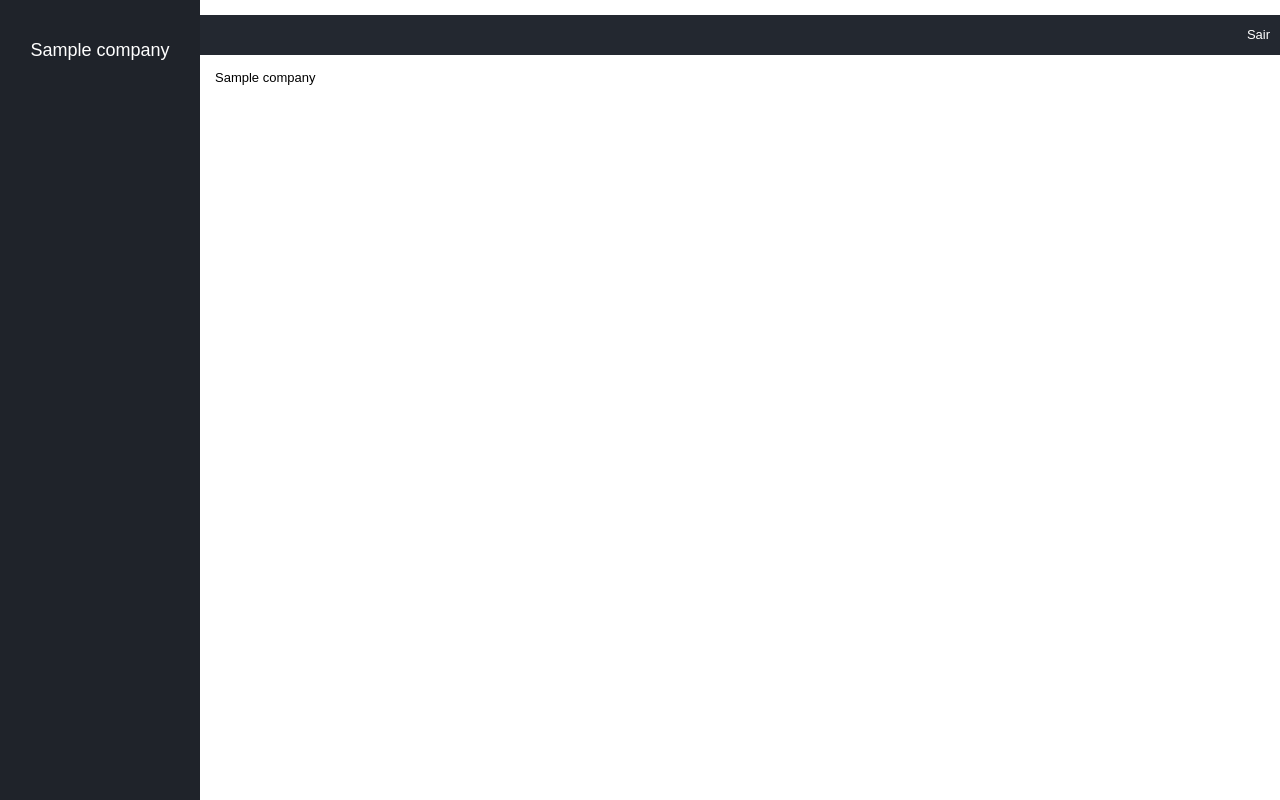
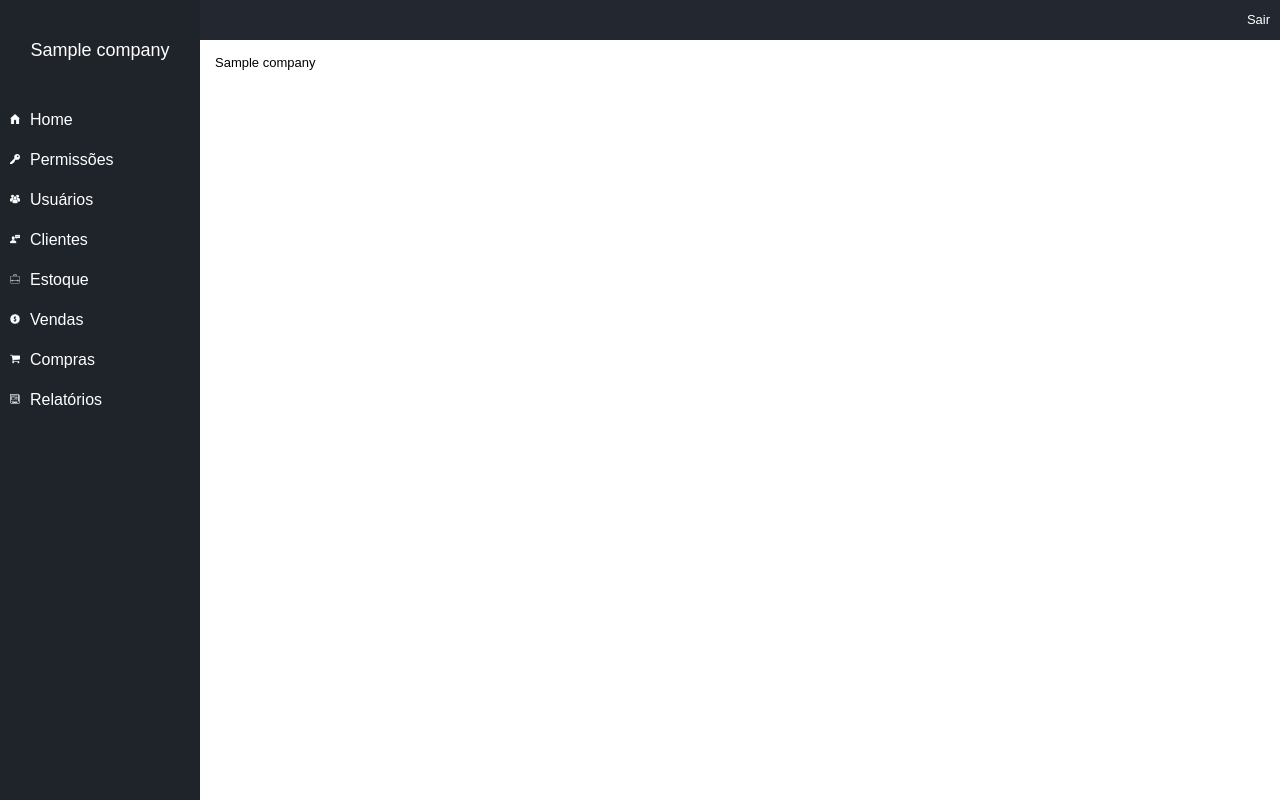
Before and after one commit to ElizabeteFabri/ContaAzul, a PHP site: page /contaazul/ in a window 1280 px wide. Run offline with PHP 8.4, Linux system fonts and the light colour scheme; the visitor is signed in with stand-in values (Sample User, id 1); tables that the repository leaves empty hold one stand-in row (values such as "Sample post"); data that the repository does not hold is empty; some libraries are stand-ins or nearby versions.

Commit message:
PermissionsController

```diff
--- a/assets/css/template.css
+++ b/assets/css/template.css
@@ -50,7 +50,7 @@ body {
 .menuarea li {
 	height:40px;
 	line-height: 40px;
-	font-size:12px;
+	font-size:16px;
 	padding-left:30px;
 	background-size:10px 10px;
 	background-repeat: no-repeat;
@@ -60,6 +60,7 @@ body {
 	background-color:#000;
 }
 .menuarea li a {
+
 	color:#FFF;
 	text-decoration: none;
 	display:block;
--- a/controllers/homeController.php
+++ b/controllers/homeController.php
@@ -15,9 +15,7 @@ class homeController extends controller {
     $u = new Users();
     $u->setLoggedUser();
     $company = new Companies($u->getCompany());
-
     $data['company_name'] = $company->getName();
-
     $this->loadTemplate('home', $data);
   }
 
--- a/views/template.php
+++ b/views/template.php
@@ -8,23 +8,33 @@
         <script type="text/javascript" src="<?php echo BASE_URL; ?>/assets/js/script.js"></script>
     </head>
     <body>
-        <?php
-        $this->loadViewInTemplate($viewName, $viewData);
-        ?>
+
     	<div class="leftmenu">
     		<div class="company_name">
     			<?php echo $viewData['company_name']; ?>
     		</div>
-
+            <div class="menuarea">
+                <ul>
+                    <li><a href="<?php echo BASE_URL; ?>">Home</a></li>
+                    <li><a href="<?php echo BASE_URL; ?>/permissions">Permissões</a></li>
+                    <li><a href="<?php echo BASE_URL; ?>/users">Usuários</a></li>
+                    <li><a href="<?php echo BASE_URL; ?>/clients">Clientes</a></li>
+                    <li><a href="<?php echo BASE_URL; ?>/inventory">Estoque</a></li>
+                    <li><a href="<?php echo BASE_URL; ?>/sales">Vendas</a></li>
+                    <li><a href="<?php echo BASE_URL; ?>/purchases">Compras</a></li>
+                    <li><a href="<?php echo BASE_URL; ?>/report">Relatórios</a></li>
+                </ul>
+            </div>
     	</div>
     	<div class="container">
     		<div class="top">
     			<div class="top_right"><a href="<?php echo BASE_URL.'/login/logout'; ?>">Sair</a></div>
-    			<div class="top_right"><?php echo $viewData['user_email']; ?></div>
+    			<!-- <div class="top_right"><?php echo $viewData['user_email']; ?></div>    			 -->
     		</div>
             <div class="area">
                 <?php $this->loadViewInTemplate($viewName, $viewData); ?>
             </div>
+
     	</div>
     </body>
 </html>
```
Also changed, not shown: controllers/permissionsController.php (added, +24 -0 lines), views/permissions.php (added, +14 -0 lines).
